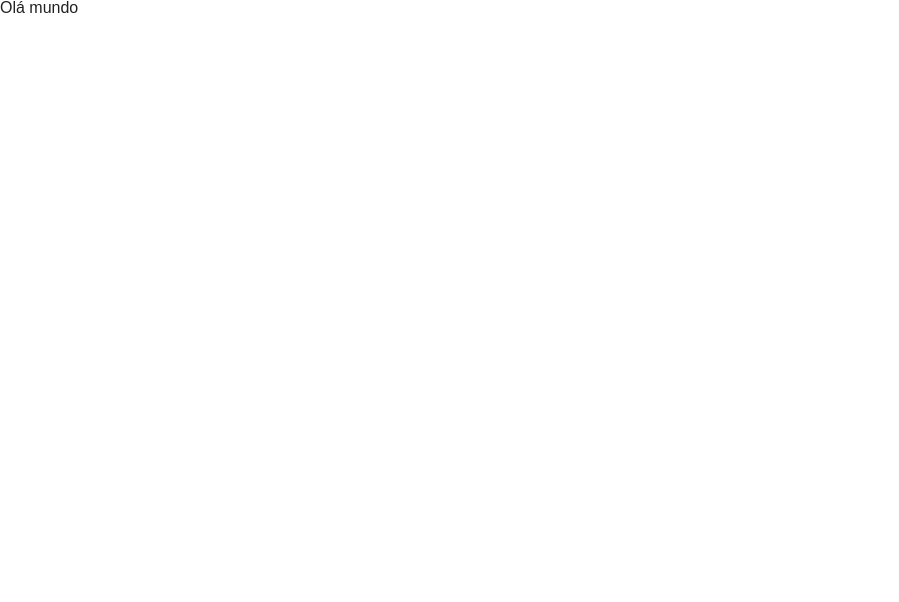
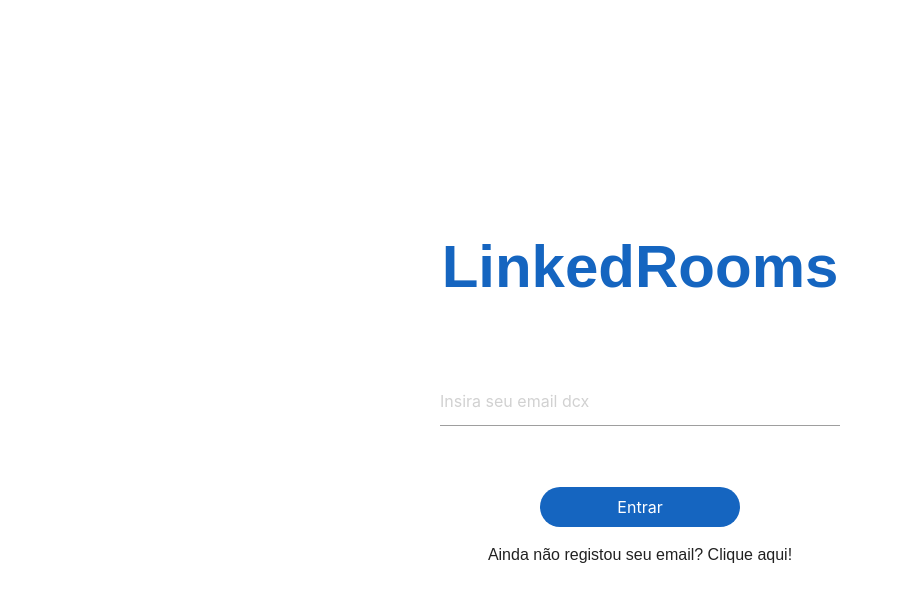
Before and after one commit to Victorlimah/ESA-2022.1---LinkedRooms, a React (Create React App) app in the folder linkedrooms-front/: page / in a window 1280 px wide. Shown: the top 602 px of the page, without its empty margins (0-899 px from the left). Built offline with nearby package versions, Linux system fonts and the light colour scheme.

Commit message:
chore: add sigin basic structure

```diff
--- /dev/null
+++ b/linkedrooms-front/src/pages/signin/index.jsx
@@ -0,0 +1,25 @@
+import * as S from "./styles";
+import { useState } from "react";
+
+export default function SignIn() {
+  const [email, setEmail] = useState("");
+
+  return (
+    <S.Container>
+      <h1>LinkedRooms</h1>
+      <S.Form>
+        <S.Input
+          id="email"
+          type="email"
+          name="email"
+          placeholder="Insira seu email dcx"
+          onChange={e => setEmail(e.target.value)}
+        />
+        <S.Button>
+          Entrar
+        </S.Button>
+      </S.Form>
+      <h2>Ainda não registou seu email? Clique aqui!</h2>
+    </S.Container>
+  );
+}
--- /dev/null
+++ b/linkedrooms-front/src/pages/signin/styles.js
@@ -0,0 +1,50 @@
+import styled from "styled-components"
+
+export const Container = styled.div`
+  height: 100vh;
+  width: 100vw;
+  display: flex;
+  flex-direction: column;
+  align-items: center;
+  justify-content: center;
+
+  > h1 {
+    font-size: 60px;
+    font-weight: 700;
+    color: #1565c0;
+    margin-bottom: 80px;
+    top: 20px;
+  }
+
+  > h2 {
+    cursor: pointer;
+  }
+`
+
+export const Form = styled.form`
+  width: 400px;
+  height: 150px;
+  display: flex;
+  flex-direction: column;
+  justify-content: space-between;
+  align-items: center;
+  margin-bottom: 20px;
+
+`;
+
+export const Input = styled.input`
+    height: 50vh;
+    width: 50%;
+    background-color: grey;
+`;
+
+
+export const Button = styled.button`
+  height: 40px;
+  width: 50%;
+  color: white;
+  background-color: #1565c0;
+  border: none;
+  border-radius: 20px;
+  cursor: pointer;
+`;
--- a/linkedrooms-front/src/routes/index.jsx
+++ b/linkedrooms-front/src/routes/index.jsx
@@ -6,13 +6,14 @@ import { AppProvider } from "../providers/AppContext";
 
 import Dashboard from "../pages/dashboard";
 import Room from "../pages/Room";
+import SignIn from "../pages/signin";
 
 export default function Router() {
   return (
     <BrowserRouter>
       <AppProvider>
         <Routes>
-          <Route path="/" element={<h1>Olá mundo</h1>} />
+          <Route path="/" element={<SignIn />} />
           <Route path="/dashboard" element={<Dashboard />} />
           <Route path="/room/:id" element={<Room/>} />
           <Route path="*" element={<h1>404</h1>} />
```
Also changed, not shown: 1 other file (tests, documents, lock files or other folders).
